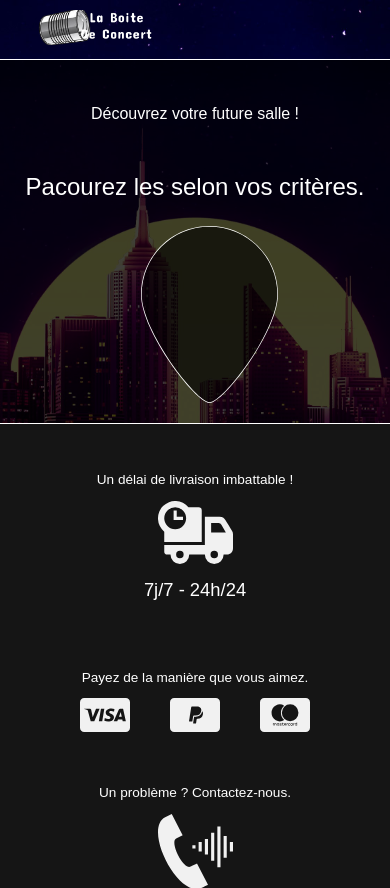
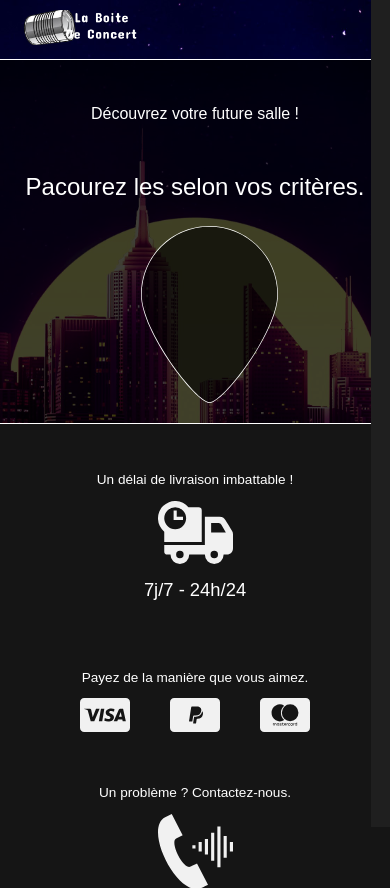
Before and after one commit to PaulBallestra/LaBo-teDeConcert, a PHP site: page /index.php?page=headerStyle in a window 390 px wide; the page is wider, and only the part inside the window is pictured. Shown: the top 888 px of that part. Run offline with PHP 8.4, Linux system fonts and the light colour scheme.

Commit message:
Bug fixes on responsive with the new logo in header

```diff
--- a/admin/assets/css/headerStyle.css
+++ b/admin/assets/css/headerStyle.css
@@ -62,7 +62,7 @@
 
 /* Style du logo */
 #logo{
-    margin: 35px 30px;
+    margin: 25px 0px;
     padding: 0;
     list-style: none;
     text-align: center;
@@ -76,7 +76,7 @@
 #navigation{
     display: flex;
     flex-direction: row;
-    margin: 35px 30px; /* Margin de la barre */
+    margin: 25px 30px 25px 0px; /* Margin de la barre */
     padding: 0;
     list-style: none;
     text-align: center;
@@ -147,7 +147,7 @@
 
 
 /* Media query pour le responsive */
-@media (max-width: 950px){
+@media (max-width: 1050px){
 
     .imgLogo{
         max-width: 180px;
--- a/assets/css/headerStyle.css
+++ b/assets/css/headerStyle.css
@@ -20,7 +20,7 @@
 }
 
 nav{
-    margin: 0 15px;
+    margin: 0;
     display: flex;
     flex-direction: row;
     align-items: center;
@@ -66,7 +66,7 @@
 
 /* Style du logo */
 #logo{
-    margin: 35px 30px;
+    margin: 25px 0px;
     padding: 0;
     list-style: none;
     text-align: center;
@@ -76,7 +76,7 @@
 #navigation{
     display: flex;
     flex-direction: row;
-    margin: 35px 30px; /* Margin de la barre */
+    margin: 25px 30px 25px 0px; /* Margin de la barre */
     padding: 0;
     list-style: none;
     text-align: center;
@@ -147,7 +147,7 @@
 
 
 /* Media query pour le responsive */
-@media (max-width: 950px){
+@media (max-width: 1000px){
 
     .imgLogo{
         max-width: 180px;
--- a/assets/css/style.css
+++ b/assets/css/style.css
@@ -145,7 +145,7 @@
 }
 
 .imgLogo{
-    max-width: 240px;
+    max-width: 220px;
 }
 
 /* Style du formulaire */
```
